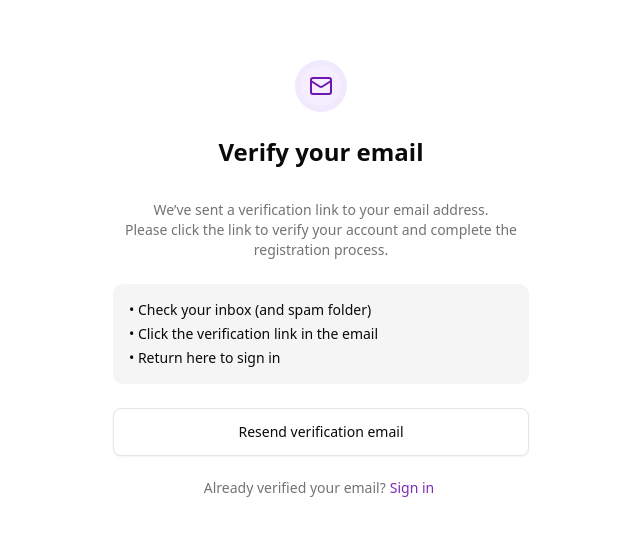
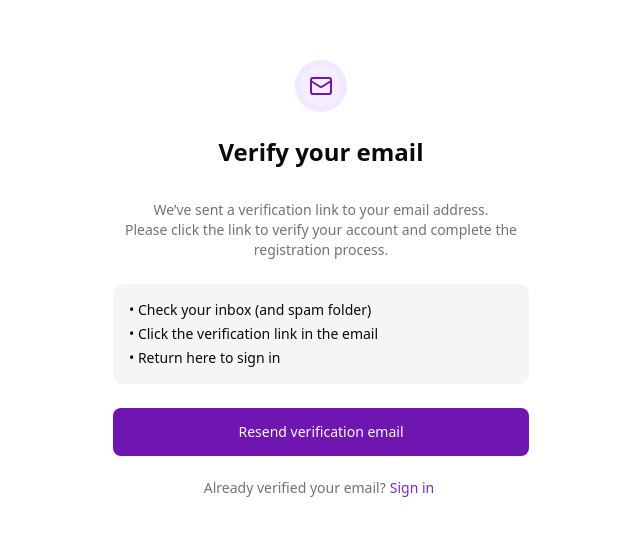
Before and after one commit to Alevit-Team/nextjs-boilerplate, a Next.js app: page /verify-email in a window 1280 px wide. Shown: the part 110-646 px from the top of the page, without its empty margins (319-959 px from the left). Built offline with nearby package versions, Linux system fonts and the light colour scheme; no server answers; what @next/env would draw is missing.

Commit message:
refactor: simplify resend verification button in EmailVerification component
- Removed unnecessary variant prop from the resend verification button for cleaner code and improved readability.

```diff
--- a/src/auth/nextjs/components/email-verification.tsx
+++ b/src/auth/nextjs/components/email-verification.tsx
@@ -62,11 +62,7 @@ export function EmailVerification() {
           ]}
         />
         {!showResendForm ? (
-          <Button
-            variant='outline'
-            onClick={handleResendClick}
-            className='w-full'
-          >
+          <Button onClick={handleResendClick} className='w-full'>
             Resend verification email
           </Button>
         ) : (
```
